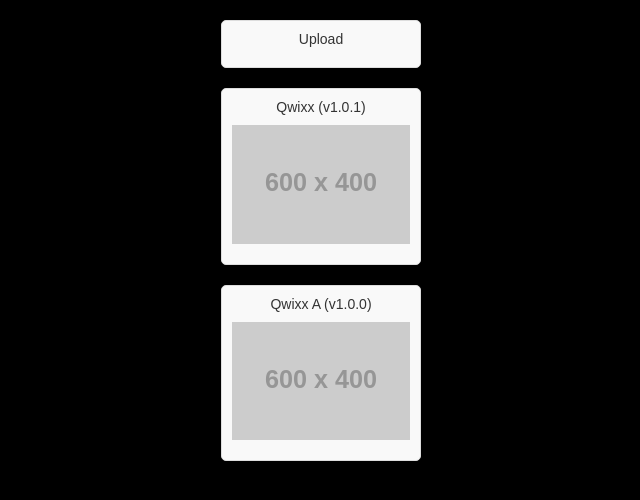
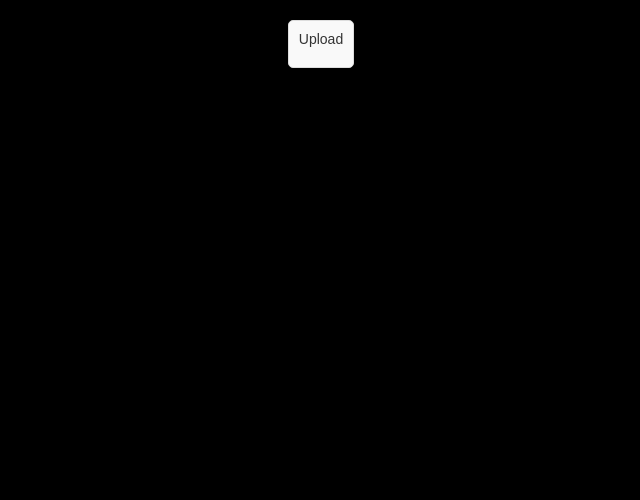
Before and after one commit to AnonymerNiklasistanonym/SpielZettel, a Next.js app in the folder spiel-zettel/: page / in a window 1280 px wide. Shown: the top 500 px of the page, without its empty margins (319-959 px from the left). Built offline with nearby package versions, Linux system fonts and the light colour scheme.

Commit message:
Nothing works 2

```diff
--- a/spiel-zettel/src/app/components/App.css
+++ b/spiel-zettel/src/app/components/App.css
@@ -14,7 +14,7 @@
     flex-direction: column;
     align-items: center;
     justify-content: center;
-    width: 200px;
+    max-width: 600px;
     border: 1px solid #ddd;
     border-radius: 5px;
     padding: 10px;
@@ -33,6 +33,7 @@
   .button-image {
     width: 100%;
     height: auto;
+    max-height: 400px;
     margin-bottom: 10px;
   }
 
--- a/spiel-zettel/src/app/components/InteractiveCanvas.tsx
+++ b/spiel-zettel/src/app/components/InteractiveCanvas.tsx
@@ -30,6 +30,8 @@ export function InteractiveCanvas() {
   /** Store the current image element */
   const [image, setImage] = useState<HTMLImageElement | null>(null);
   const [currentSave, setCurrentSave] = useState<string | null>(null);
+  //const [saves, setSaves] = useState<string[] | null>(null);
+  const [spielZettelDataList, setSpielZettelDataList] = useState<SpielZettelFileData[] | null>(null);
   /** Store the current element states */
   const elementStatesRef = useRef<SpielZettelElementState[] | null>(null);
 
@@ -37,7 +39,7 @@ export function InteractiveCanvas() {
   const [ruleSet, setRuleSet] = useState<string | null>(null);
   const ruleSetRef = useRef<SpielZettelRuleSet | null>(null);
 
-  const { loading, addSpielZettel, getSpielZettel, getAllSpielZettel, addSave, getSave, setLastSave, getLastSave } = useIndexedDB("SpielZettelDB");
+  const { loading, addSpielZettel, getSpielZettel, getAllSpielZettel, addSave, getSave, /*getAllSaves,*/ setLastSave, getLastSave } = useIndexedDB("SpielZettelDB");
 
   const drawCanvas = useCallback(() => {
     console.debug("drawCanvas");
@@ -101,7 +103,7 @@ export function InteractiveCanvas() {
       }
       console.info("Found SpielZettel list:", spielZettelList);
 
-      // TODO
+      setSpielZettelDataList(spielZettelList);
     } catch (error) {
       console.error('Error fetching last save', error);
     }
@@ -321,6 +323,8 @@ export function InteractiveCanvas() {
       {/* Upload file */}
       {spielZettelData === null && <MainMenu
         onFileUpload={handleFileUpload}
+        spielZettelDataList={spielZettelDataList}
+        setSpielZettelData={setSpielZettelData}
        />}
 
       {/* Top-right button */}
--- a/spiel-zettel/src/app/components/MainMenu.tsx
+++ b/spiel-zettel/src/app/components/MainMenu.tsx
@@ -1,5 +1,8 @@
-import React, { useCallback, useEffect, useRef, useState } from 'react';
+import React, { Dispatch, SetStateAction, useCallback, useEffect, useRef, useState } from 'react';
 import './App.css'; // We'll add some CSS for responsiveness
+import { getVersionString, SpielZettelFileData } from '../helper/readFile';
+import { shareOrDownloadFile } from '../helper/shareFile';
+import JSZip from 'jszip';
 
 export interface ButtonProps {
     title: string;
@@ -49,9 +52,15 @@ const Button = ({ title, img, onDelete, onShare, onClick }: ButtonProps) => {
 
 export interface MainMenuProps {
   onFileUpload: (files: FileList) => void;
+  spielZettelDataList: SpielZettelFileData[] | null;
+  setSpielZettelData: Dispatch<SetStateAction<SpielZettelFileData | null>>;
 }
 
-export default function MainMenu({onFileUpload}: MainMenuProps) {
+export default function MainMenu({
+  onFileUpload,
+  spielZettelDataList,
+  setSpielZettelData,
+}: MainMenuProps) {
   const [buttons, setButtons] = useState<ButtonProps[]>([]);
   const fileInputRef = useRef<HTMLInputElement | null>(null);
 
@@ -69,22 +78,53 @@ export default function MainMenu({onFileUpload}: MainMenuProps) {
   }, [onFileUpload]);
 
   useEffect(() => {
-    setButtons([
+    const newButtons: ButtonProps[] = [
       { title: 'Upload', onClick: handleButtonClick },
-      {
-        title: 'Qwixx (v1.0.1)', img: 'https://placehold.co/600x400',
-        onClick: () => {
-          console.warn('Function not implemented.');
-        }
-      },
-      {
-        title: 'Qwixx A (v1.0.0)', img: 'https://placehold.co/600x400/000000/FFF',
-        onClick: () => {
-          console.warn('Function not implemented.');
-        }
-      },
-    ])
-  }, [handleButtonClick]);
+    ];
+    if (spielZettelDataList) {
+      for (const spielZettelData of spielZettelDataList) {
+        newButtons.push({
+          title: `${spielZettelData.dataJSON.name} ${getVersionString(spielZettelData.dataJSON.version)}`,
+          img: spielZettelData.imageBase64,
+          onClick: () => {
+            setSpielZettelData(spielZettelData);
+          },
+          onDelete: async () => {
+            console.warn("TODO");
+          },
+          onShare: async () => {
+            const zip = new JSZip();
+            zip.file("data.json", JSON.stringify(spielZettelData.dataJSON));
+
+            const img = new Image();
+            img.src = spielZettelData.imageBase64;
+            await new Promise((resolve, reject) => {
+              img.onload = resolve;
+              img.onerror = reject;
+            });
+            const canvas = document.createElement("canvas");
+            canvas.width = img.width;
+            canvas.height = img.height;
+            const ctx = canvas.getContext("2d");
+            if (ctx === null) return;
+            ctx.drawImage(img, 0, 0);
+            const blobPromise = new Promise<Blob>((resolve, reject) => canvas.toBlob(a => a !== null ? resolve(a) : reject("Error"), "image/jpg"));
+            const blob = await blobPromise;
+            zip.file("image.jpg", blob);
+
+            // Generate the ZIP file
+            const zipBlob = await zip.generateAsync({ type: "blob" });
+            ;
+            const fileName = `${spielZettelData.dataJSON.name}.spielzettel`;
+            const zipFile = new File([zipBlob], fileName, { type: "application/x-spielzettel" });
+
+            shareOrDownloadFile(zipFile, URL.createObjectURL(zipBlob), fileName, spielZettelData.dataJSON.name);
+          }
+        })
+      }
+    }
+    setButtons(newButtons)
+  }, [handleButtonClick, setSpielZettelData, spielZettelDataList]);
 
   return (
     <div className="button-list">
--- a/spiel-zettel/src/app/hooks/useIndexedDb.tsx
+++ b/spiel-zettel/src/app/hooks/useIndexedDb.tsx
@@ -90,7 +90,7 @@ const useIndexedDB = (dbName: string) => {
   const getAllSpielZettel = useCallback(
     async (): Promise<null | SpielZettelFileData[]> => {
       const db = await ensureDB();
-      return await db.getAll(objectStoreSpielZettel);
+      return (await db.getAll(objectStoreSpielZettel)).map(a => a.spielZettel);
     }, [ensureDB]);
 
   const addSave = useCallback(
@@ -110,9 +110,9 @@ const useIndexedDB = (dbName: string) => {
   );
 
   const getAllSaves = useCallback(
-    async (): Promise<null | SaveEntryData[]> => {
+    async (): Promise<null | string[]> => {
       const db = await ensureDB();
-      return await db.getAll(objectStoreSaves);
+      return (await db.getAll(objectStoreSaves));
     }, [ensureDB]);
 
   const setLastSave = useCallback(
```
